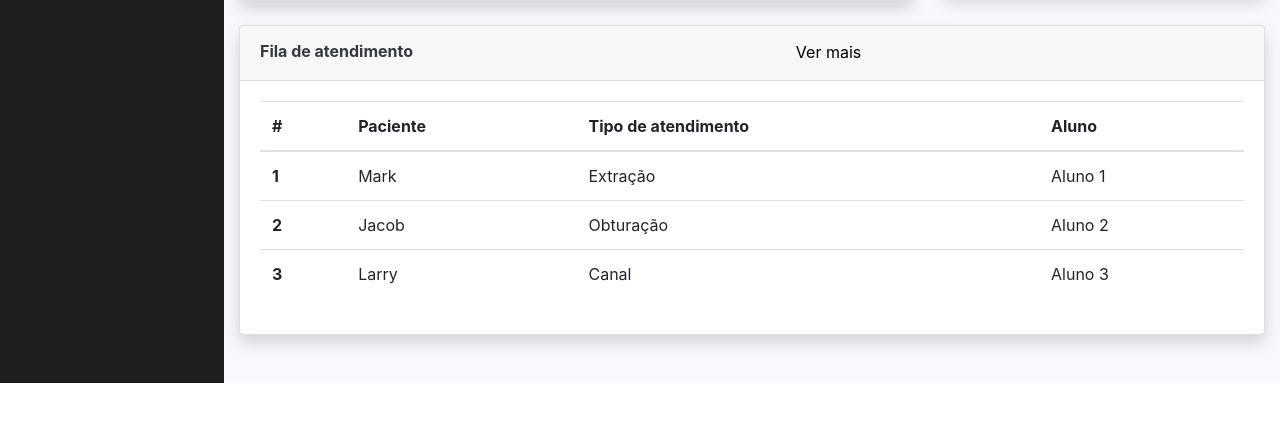
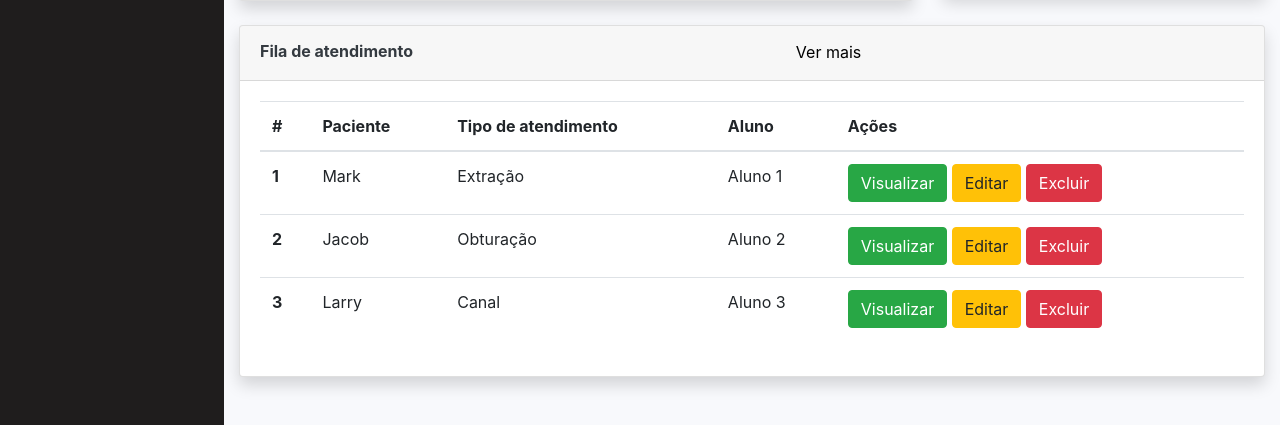
Before and after one commit to fdacmatheus/projetoOdontoUNDBsh, a Django app: template UNDBsh/website/templates/website/aluno.html in a window 1280 px wide. Shown: the part 682-1107 px from the top of the page. Before the commit the page ends 1065 px from the top, so only its background shows below. Run offline with Django 3.2, Linux system fonts and the light colour scheme; the template is opened without the code that fills it, so the values that code supplies are empty; some libraries are stand-ins or nearby versions.

Commit message:
Botões de Ação
adicionado botão de ação usuarios

```diff
--- a/UNDBsh/website/templates/website/baseuser.html
+++ b/UNDBsh/website/templates/website/baseuser.html
@@ -294,6 +294,7 @@
                         <th scope="col">Paciente</th>
                         <th scope="col">Tipo de atendimento</th>
                         <th scope="col">Aluno</th>
+                        <th scope="col">Ações</th>
                       </tr>
                     </thead>
                     <tbody>
@@ -302,18 +303,30 @@
                         <td>Mark</td>
                         <td>Extração</td>
                         <td>Aluno 1</td>
+                        <td><a class="btn btn-success btn-xs" href="">Visualizar</a>
+                          <a class="btn btn-warning btn-xs" href="">Editar</a>
+                          <a class="btn btn-danger btn-xs" href="#" data-toggle="modal" data-target="#delete-modal">Excluir</a>
+                        </td>
                       </tr>
                       <tr>
                         <th scope="row">2</th>
                         <td>Jacob</td>
                         <td>Obturação</td>
                         <td>Aluno 2</td>
+                        <td><a class="btn btn-success btn-xs" href="">Visualizar</a>
+                          <a class="btn btn-warning btn-xs" href="">Editar</a>
+                          <a class="btn btn-danger btn-xs" href="#" data-toggle="modal" data-target="#delete-modal">Excluir</a>
+                        </td>
                       </tr>
                       <tr>
                         <th scope="row">3</th>
                         <td>Larry</td>
                         <td>Canal</td>
                         <td>Aluno 3</td>
+                        <td><a class="btn btn-success btn-xs" href="">Visualizar</a>
+                          <a class="btn btn-warning btn-xs" href="">Editar</a>
+                          <a class="btn btn-danger btn-xs" href="#" data-toggle="modal" data-target="#delete-modal">Excluir</a>
+                        </td>
                       </tr>
                     </tbody>
                   </table>
@@ -370,6 +383,7 @@
                   <td>Mark</td>
                   <td>Extração</td>
                   <td>Aluno 1</td>
+
                 </tr>
                 <tr>
                   <th scope="row">2</th>
```
